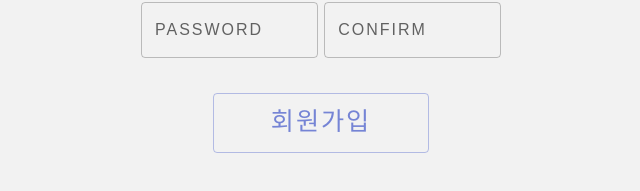
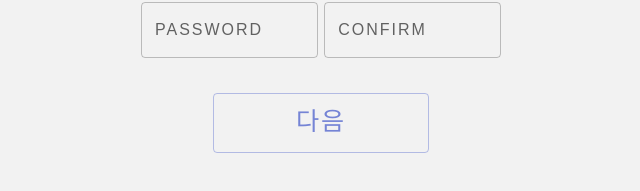
Before and after one commit to hjch0211/form-from-pongpong, a React (Vite) app: page /sign-up in a window 1280 px wide. Shown: the part 349-540 px from the top of the page, without its empty margins (319-959 px from the left). Built offline with nearby package versions, Linux system fonts and the light colour scheme; a web font is replaced by a local one.

Commit message:
✨ Feat : StepAuth 컴포넌트 생성

```diff
--- /dev/null
+++ b/src/components/molecules/CtaBtn.tsx
@@ -0,0 +1,11 @@
+import { Button, ButtonProps } from "@mui/material";
+
+type Props = ButtonProps & { children: string };
+
+export const CtaBtn = ({ children, ...props }: Props) => {
+  return (
+    <Button variant="outlined" sx={{ width: "60%", height: 60 }} {...props}>
+      {children}
+    </Button>
+  );
+};
--- a/src/components/molecules/SubmitBtn.tsx
+++ /dev/null
@@ -1,11 +0,0 @@
-import { Button } from "@mui/material";
-
-type Props = { children: string };
-
-export const SubmitBtn = ({ children }: Props) => {
-  return (
-    <Button variant="outlined" type="submit" sx={{ width: "60%", height: 60 }}>
-      {children}
-    </Button>
-  );
-};
--- a/src/components/molecules/index.ts
+++ b/src/components/molecules/index.ts
@@ -1,6 +1,6 @@
 export { TextFieldControlled } from "./controlledComponents/TextFieldControlled";
 export { AutoCompleteControlled } from "./controlledComponents/AutoCompleteControlled";
 export { Title } from "./Title";
-export { SubmitBtn } from "./SubmitBtn";
+export { CtaBtn } from "./CtaBtn";
 export { PwField } from "./PwField";
 export { InputMulti } from "./InputMulti";
--- a/src/pages/sign/SignIn/index.tsx
+++ b/src/pages/sign/SignIn/index.tsx
@@ -5,10 +5,8 @@ import { MainHeader } from "../../../components/organisms";
 import { Button, Typography, Stack, Divider } from "@mui/material";
 import { useSignIn } from "./hook";
 import { IdField, SaveIdCheckBox } from "./components";
-import { SubmitBtn } from "../../../components/molecules";
+import { CtaBtn } from "../../../components/molecules";
 import { PwField } from "../../../components/molecules";
-import { myColor } from "../../../components/constants/myColor";
-import { color } from "@mui/system";
 
 export const SignIn = () => {
   const { reg, onSubmit, setValue, toggleSaveId, navigate } = useSignIn();
@@ -27,7 +25,7 @@ export const SignIn = () => {
             <PwField label="PASSWORD" useControllerProps={reg.password} />
             <SaveIdCheckBox toggleSaveId={toggleSaveId} />
             <Empty height="2rem" />
-            <SubmitBtn>로그인</SubmitBtn>
+            <CtaBtn type="submit">로그인</CtaBtn>
           </Form>
 
           <Empty height="2rem" />
--- /dev/null
+++ b/src/pages/sign/SignUp/components/StepAuth.tsx
@@ -0,0 +1,67 @@
+import React from "react";
+import { FieldValues, UseControllerProps, FieldErrors } from "react-hook-form";
+import { TextFieldControlled as Input } from "../../../../components/molecules";
+import { AutoCompleteControlled } from "../../../../components/molecules";
+import { Box, TextField } from "@mui/material";
+import { PwField, InputMulti } from "../../../../components/molecules";
+import { Empty } from "../../../../components/atoms";
+import { CtaBtn } from "../../../../components/molecules";
+
+const DOMAINS: readonly String[] = ["google.com", "naver.com"];
+
+type Props = {
+  reg: {
+    name: UseControllerProps<FieldValues, string>;
+    id: UseControllerProps<FieldValues, string>;
+    domain: UseControllerProps<FieldValues, string>;
+    password: UseControllerProps<FieldValues, string>;
+    confirmPassword: UseControllerProps<FieldValues, string>;
+  };
+  errors: FieldErrors<FieldValues>;
+  validate: () => void;
+};
+
+export const StepAuth = ({ reg, errors, validate }: Props) => {
+  const onClickNextBtn = () => {
+    validate();
+  };
+  return (
+    <>
+      <Input fullWidth label="NAME" useControllerProps={reg.name} />
+      <Empty height="2rem" />
+      <InputMulti
+        names={[reg.id.name, reg.domain.name]}
+        errors={errors}
+        style={{ display: "flex", alignItems: "center" }}
+      >
+        <Input label="ID" useControllerProps={reg.id} disableHelperText />
+        &nbsp;@&nbsp;
+        <AutoCompleteControlled
+          useControllerProps={reg.domain}
+          sx={{ width: "50%" }}
+          freeSolo
+          options={DOMAINS}
+          renderOption={(props, option) => (
+            <Box component="li" sx={{ "& > img": { mr: 2, flexShrink: 0 } }} {...props}>
+              {option}
+            </Box>
+          )}
+          disableClearable
+          renderInput={(params) => <TextField {...params} label="DOMAIN" />}
+        />
+      </InputMulti>
+      <Empty height="2rem" />
+      <InputMulti
+        names={[reg.password.name, reg.confirmPassword.name]}
+        errors={errors}
+        style={{ display: "flex" }}
+      >
+        <PwField disableHelperText label="PASSWORD" useControllerProps={reg.password} />
+        &nbsp;
+        <PwField disableHelperText label="CONFIRM" useControllerProps={reg.confirmPassword} />
+      </InputMulti>
+      <Empty height="2rem" />
+      <CtaBtn onClick={onClickNextBtn}>다음</CtaBtn>
+    </>
+  );
+};
--- /dev/null
+++ b/src/pages/sign/SignUp/components/index.ts
@@ -0,0 +1 @@
+export { StepAuth } from "./StepAuth";
--- a/src/pages/sign/SignUp/hook.ts
+++ b/src/pages/sign/SignUp/hook.ts
@@ -21,6 +21,7 @@ export const useSignUp = () => {
     handleSubmit,
     formState: { errors },
     getValues,
+    trigger,
   } = useForm();
   const createReg = createControlledReg(control);
 
@@ -61,5 +62,9 @@ export const useSignUp = () => {
     console.log(data);
   });
 
-  return { reg, errors, onSubmit };
+  const validateStepAuth = () => {
+    trigger([NAME, ID, DOMAIN, PW, CONFIRM_PW]);
+  };
+
+  return { reg, errors, onSubmit, validateStepAuth };
 };
--- a/src/pages/sign/SignUp/index.tsx
+++ b/src/pages/sign/SignUp/index.tsx
@@ -1,17 +1,14 @@
 import React from "react";
 import { MainHeader } from "../../../components/organisms";
 import { MainLayout } from "../../../components/templates/MainLayout";
-import { Typography, Box, TextField } from "@mui/material";
-import { TextFieldControlled as Input } from "../../../components/molecules";
-import { AutoCompleteControlled } from "../../../components/molecules";
+import { Typography } from "@mui/material";
+
 import { useSignUp } from "./hook";
-import { Empty, Form } from "../../../components/atoms";
-import { SubmitBtn, PwField, InputMulti } from "../../../components/molecules";
-
-const DOMAINS: readonly String[] = ["google.com", "naver.com"];
+import { Form } from "../../../components/atoms";
+import { StepAuth } from "./components";
 
 export const SignUp = () => {
-  const { reg, errors, onSubmit } = useSignUp();
+  const { reg, errors, onSubmit, validateStepAuth } = useSignUp();
 
   // 1. 사용자 이름을 입력 받음
   // 2. 사용자 아이디를 입력 받음
@@ -31,41 +28,7 @@ export const SignUp = () => {
           {/* 카드 형태로 영역 구분하면 좋을 것 같음 */}
           {/* step1 - step2 -step3 이런 형식 사용 ㄱㄱ */}
           <Form onSubmit={onSubmit}>
-            <Input fullWidth label="NAME" useControllerProps={reg.name} />
-            <Empty height="2rem" />
-            <InputMulti
-              names={[reg.id.name, reg.domain.name]}
-              errors={errors}
-              style={{ display: "flex", alignItems: "center" }}
-            >
-              <Input label="ID" useControllerProps={reg.id} disableHelperText />
-              &nbsp;@&nbsp;
-              <AutoCompleteControlled
-                useControllerProps={reg.domain}
-                sx={{ width: "50%" }}
-                freeSolo
-                options={DOMAINS}
-                renderOption={(props, option) => (
-                  <Box component="li" sx={{ "& > img": { mr: 2, flexShrink: 0 } }} {...props}>
-                    {option}
-                  </Box>
-                )}
-                disableClearable
-                renderInput={(params) => <TextField {...params} label="DOMAIN" />}
-              />
-            </InputMulti>
-            <Empty height="2rem" />
-            <InputMulti
-              names={[reg.password.name, reg.confirmPassword.name]}
-              errors={errors}
-              style={{ display: "flex" }}
-            >
-              <PwField disableHelperText label="PASSWORD" useControllerProps={reg.password} />
-              &nbsp;
-              <PwField disableHelperText label="CONFIRM" useControllerProps={reg.confirmPassword} />
-            </InputMulti>
-            <Empty height="2rem" />
-            <SubmitBtn>회원가입</SubmitBtn>
+            <StepAuth errors={errors} reg={reg} validate={validateStepAuth} />
           </Form>
         </MainLayout.Body>
       </MainLayout>
```
